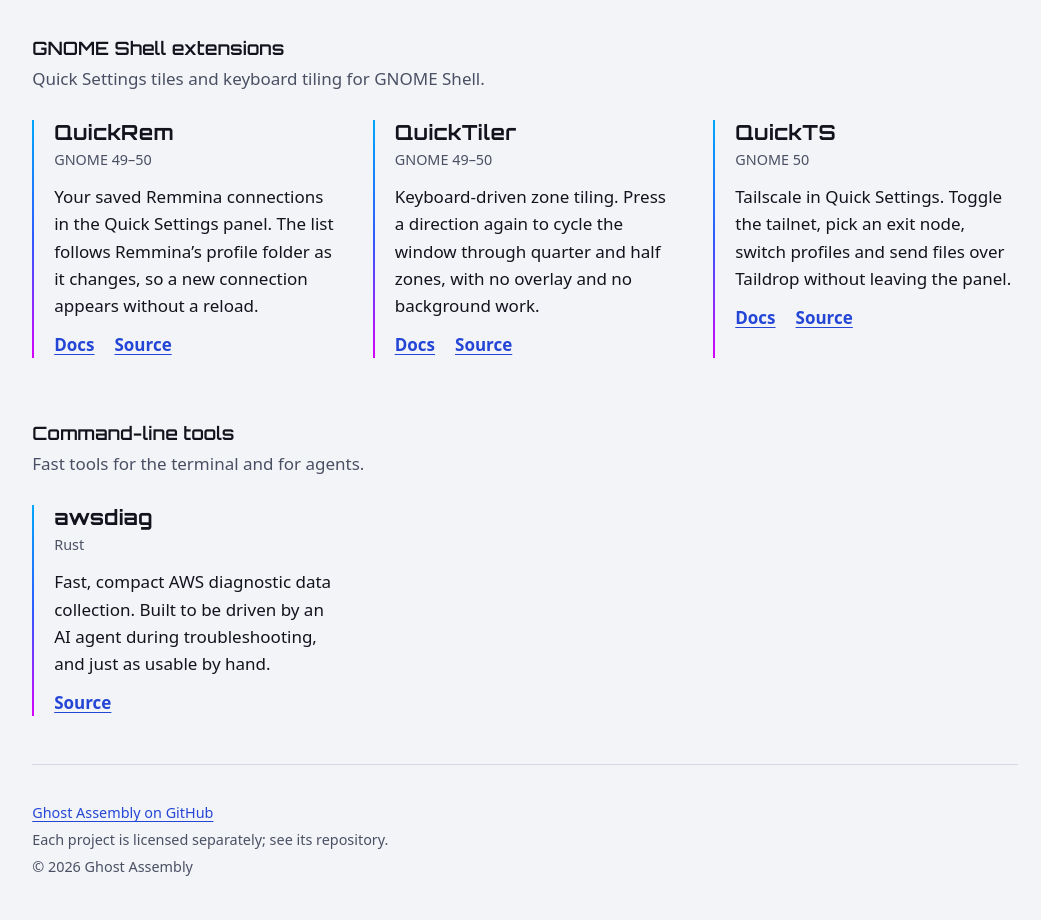
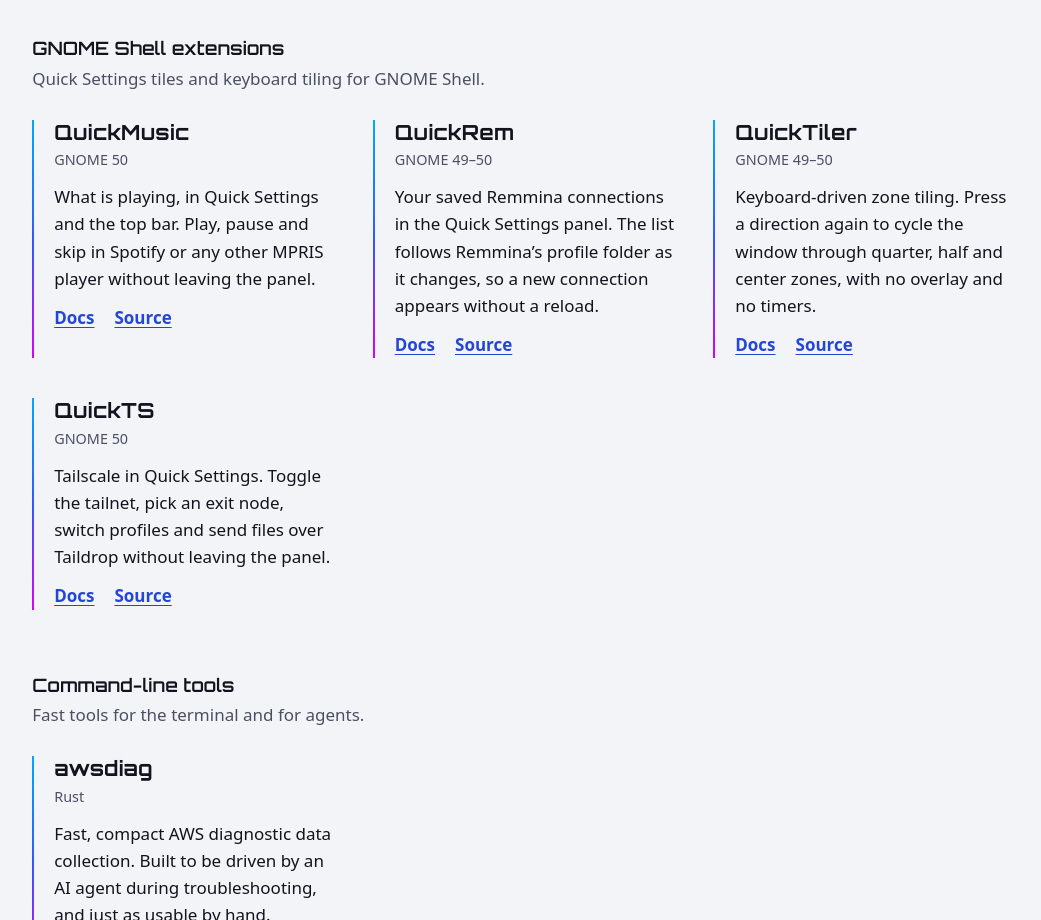
Before and after one commit to Ghost-Assembly/ghost-assembly.github.io, a website: page docs/index.html in a window 1280 px wide. Shown: the part 950-1870 px from the top of the page, without its empty margins (115-1156 px from the left). Drawn offline with Linux system fonts and the light colour scheme.

Commit message:
feat: add QuickMusic to the project list (#4)
* feat: add QuickMusic to the project list

QuickMusic is the fourth GNOME Shell extension, with its own docs site
at /quickmusic/. The QuickTiler summary loses "no background work",
which its own README no longer claims: the tile watches the focused
window while it is shown.

* docs: rewrap the project docs note

```diff
--- a/docs/index.html
+++ b/docs/index.html
@@ -6,7 +6,7 @@
         <title>Ghost Assembly</title>
         <meta
             name="description"
-            content="Ghost Assembly builds open-source GNOME Shell extensions and command-line tools: QuickRem, QuickTiler, QuickTS and awsdiag."
+            content="Ghost Assembly builds open-source GNOME Shell extensions and command-line tools: QuickMusic, QuickRem, QuickTiler, QuickTS and awsdiag."
         />
         <meta name="color-scheme" content="dark light" />
         <meta name="theme-color" content="#03030a" />
@@ -90,6 +90,24 @@
                     </p>
                     <div class="list">
                         <article class="project">
+                            <h4>QuickMusic</h4>
+                            <p class="meta">GNOME 50</p>
+                            <p>
+                                What is playing, in Quick Settings and the top bar.
+                                Play, pause and skip in Spotify or any other MPRIS
+                                player without leaving the panel.
+                            </p>
+                            <p class="links">
+                                <a href="https://ghost-assembly.github.io/quickmusic/"
+                                    >Docs<span class="vh"> for QuickMusic</span></a
+                                >
+                                <a href="https://github.com/Ghost-Assembly/quickmusic"
+                                    >Source<span class="vh"> for QuickMusic</span></a
+                                >
+                            </p>
+                        </article>
+
+                        <article class="project">
                             <h4>QuickRem</h4>
                             <p class="meta">GNOME 49–50</p>
                             <p>
@@ -112,8 +130,8 @@
                             <p class="meta">GNOME 49–50</p>
                             <p>
                                 Keyboard-driven zone tiling. Press a direction again to
-                                cycle the window through quarter and half zones, with no
-                                overlay and no background work.
+                                cycle the window through quarter, half and center zones,
+                                with no overlay and no timers.
                             </p>
                             <p class="links">
                                 <a href="https://ghost-assembly.github.io/quicktiler/"
```
Also changed, not shown: AGENTS.md (+3 -3 lines), tests/site.spec.js (+1 -0 lines).
